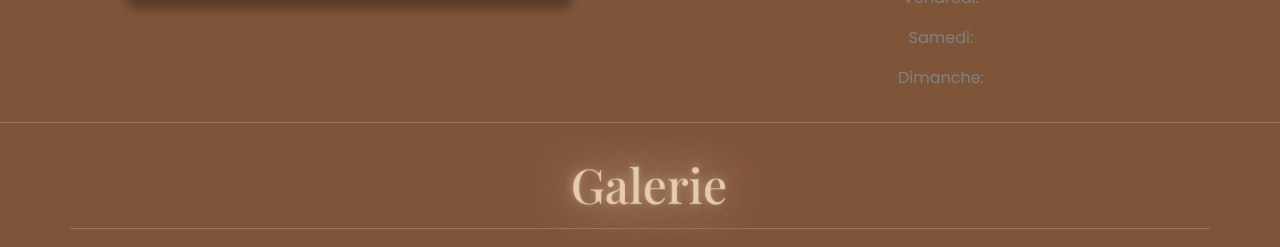
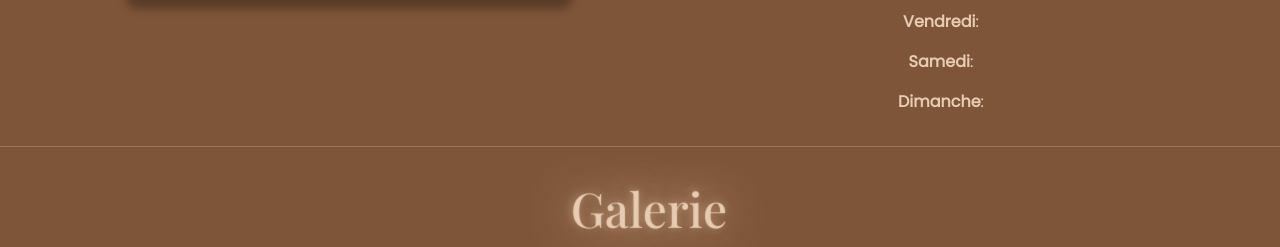
Before and after one commit to fromentchloe/ECF_quai_antique, a PHP site: page / in a window 1280 px wide. Shown: the part 2122-2369 px from the top of the page. Run offline with PHP 8.4, Linux system fonts and the light colour scheme; data that the repository does not hold is empty; some web fonts are replaced.

Commit message:
[bugfix] schedule

```diff
--- a/views/schedule.php
+++ b/views/schedule.php
@@ -9,7 +9,7 @@
         <h4 class="title mt-5">Horaires d'ouverture</h4>
         <i class="bi bi-clock" style="font-size: 3em;"></i><br>
         <?php
-        echo 'Semaine du ' . date('d/m/Y') . ' au ' . date('d/m/Y', strtotime('+7 days')) . '<br>';
+       echo 'Semaine du '. date('d/m/Y', strtotime('monday this week')) . ' au ' . date('d/m/Y', strtotime('sunday this week')) . '<br><br>';
         ?>
         <?php
         $days = ['lundi', 'mardi', 'mercredi', 'jeudi', 'vendredi', 'samedi', 'dimanche'];
@@ -31,8 +31,7 @@
           $label = ucfirst($day);
           $value = $row[$day];
         ?>
-        <p style="color: gray;"><?php echo $label; ?>:</p>
-        <p><?php echo $value; ?></p>
+        <p><?php echo '<span style="font-weight:bold;">' . $label . '</span>: ' . $value; ?></p>
         <?php } ?>
       </div>
     <?php } else { ?>
@@ -41,7 +40,7 @@
         <h4 class="title mt-5">Horaires d'ouverture</h4>
         <i class="bi bi-clock" style="font-size: 3em;"></i><br>
         <?php
-        echo 'Semaine du ' . date('d/m/Y') . ' au ' . date('d/m/Y', strtotime('+7 days')) . '<br>';
+     echo 'Semaine du '. date('d/m/Y', strtotime('monday this week')) . ' au ' . date('d/m/Y', strtotime('sunday this week')) . '<br><br>';
         ?>
         <form id="scheduleForm" action="./MySQL/change_schedule.php" method="POST">
           <?php
```
